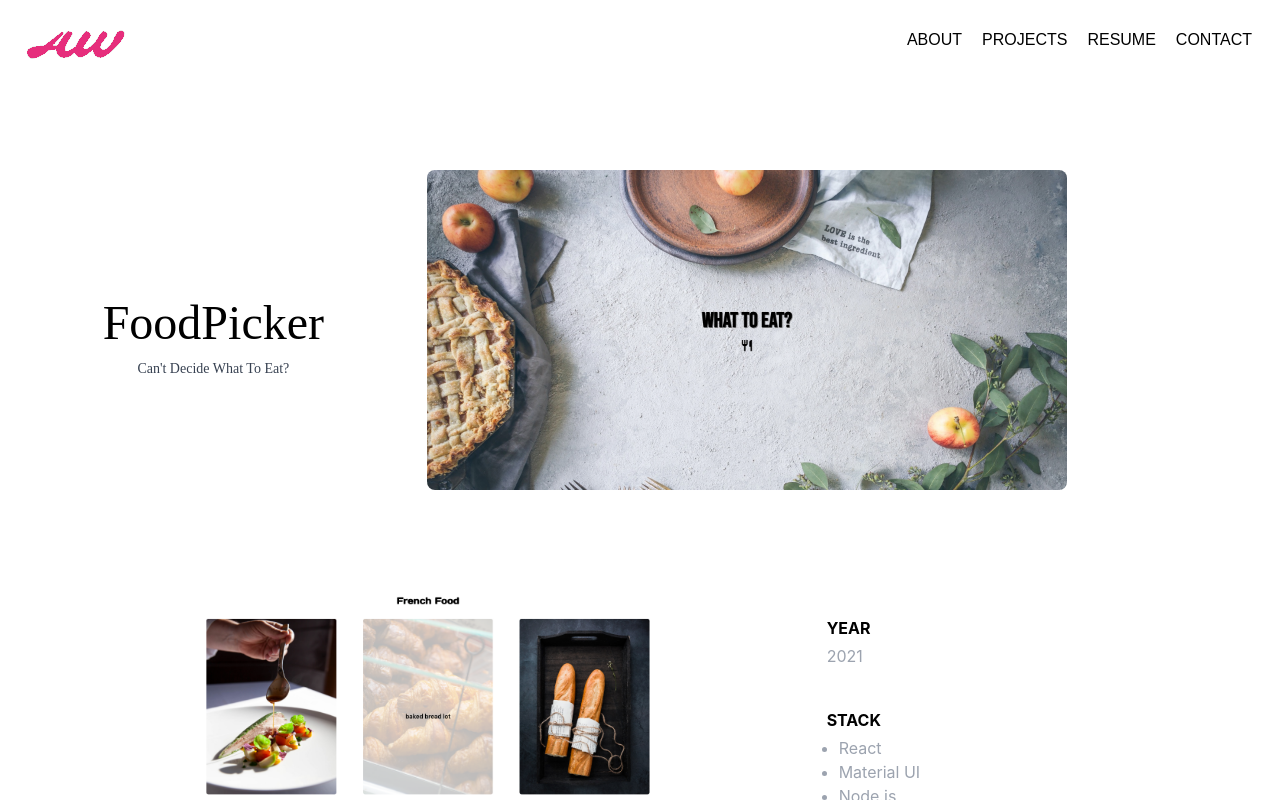
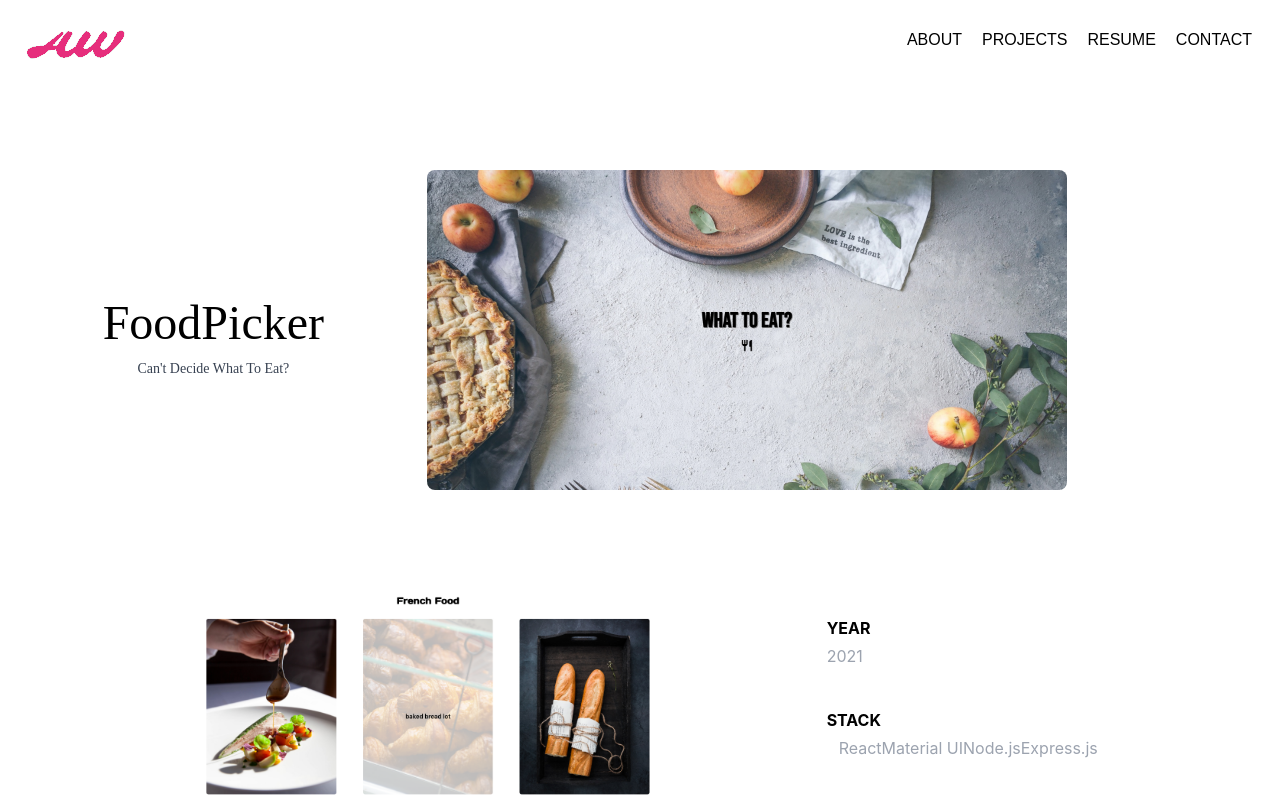
Before and after one commit to andywan40/portfolio-next, a Next.js app: page /projects/foodpicker in a window 1280 px wide. Shown: the top 800 px of the page. Built offline with nearby package versions, Linux system fonts and the light colour scheme; a web font is replaced by a local one.

Commit message:
test SSG

```diff
--- a/pages/projects/[project].js
+++ b/pages/projects/[project].js
@@ -50,9 +50,12 @@ export default function Project(props) {
             <div className="my-5">
               <h2 className="font-bold uppercase text-black mb-1">Stack</h2>
               <ul className="ml-3">
-                {projectObj.technology.map(tech => (
-                  <li className="list-disc">{tech}</li>
-                ))}
+                {projectObj.technology}
+                {/* {projectObj.technology.map(tech => (
+                  <li className="list-disc" key={tech}>
+                    {tech}
+                  </li>
+                ))} */}
               </ul>
             </div>
             <div className="my-5 w-1/2">
```
